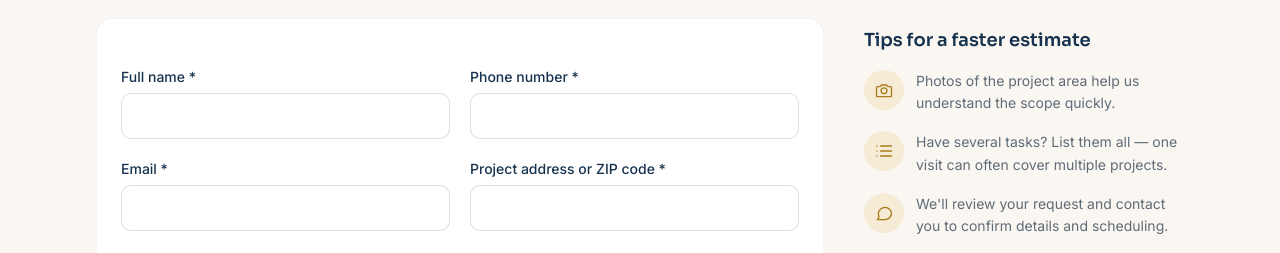
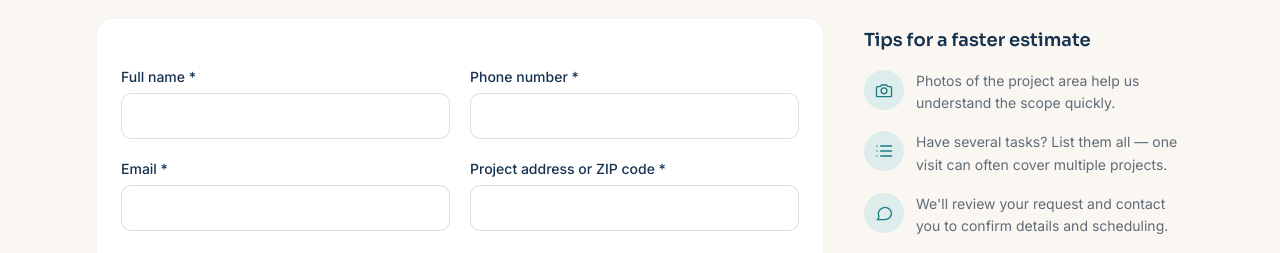
Before and after one commit to mrdamos69/home-hero-handyman, a Next.js app: page /estimate in a window 1280 px wide. Shown: the part 426-679 px from the top of the page. Built offline with nearby package versions, Linux system fonts and the light colour scheme; no server answers.

Commit message:
Add files via upload

```diff
--- a/src/app/estimate/page.tsx
+++ b/src/app/estimate/page.tsx
@@ -47,7 +47,7 @@ export default function EstimatePage() {
             <ul className="space-y-4">
               {tips.map((tip) => (
                 <li key={tip.text} className="flex gap-3">
-                  <span className="flex h-10 w-10 shrink-0 items-center justify-center rounded-full bg-amber/15 text-amber-dark">
+                  <span className="flex h-10 w-10 shrink-0 items-center justify-center rounded-full bg-teal/15 text-teal-dark">
                     <Icon name={tip.icon} className="h-5 w-5" />
                   </span>
                   <p className="text-sm leading-relaxed text-ink-soft">{tip.text}</p>
```
